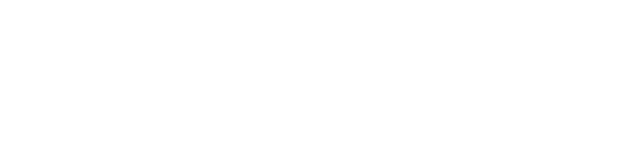
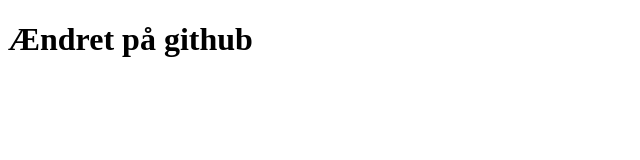
Before and after one commit to alan-engelhardt/demo, a plain HTML site: page kontakt.html in a window 1280 px wide. Shown: the whole page, without its empty margins (0-640 px from the left). Drawn offline with Linux system fonts and the light colour scheme.

Commit message:
Add header to kontakt.html

```diff
--- a/kontakt.html
+++ b/kontakt.html
@@ -5,5 +5,7 @@
     <meta name="viewport" content="width=device-width, initial-scale=1.0" />
     <title>Document</title>
   </head>
-  <body></body>
+  <body>
+    <h1>Ændret på github</h1>
+  </body>
 </html>
```
